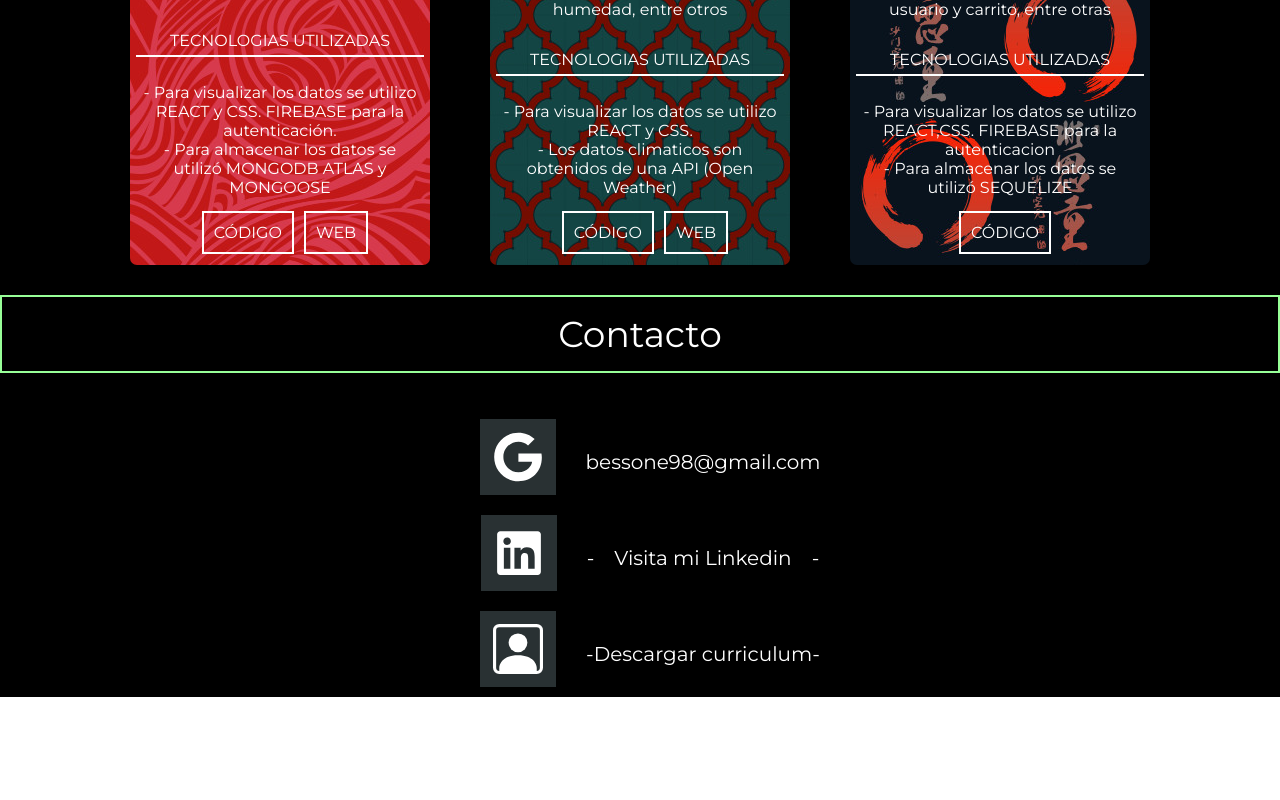
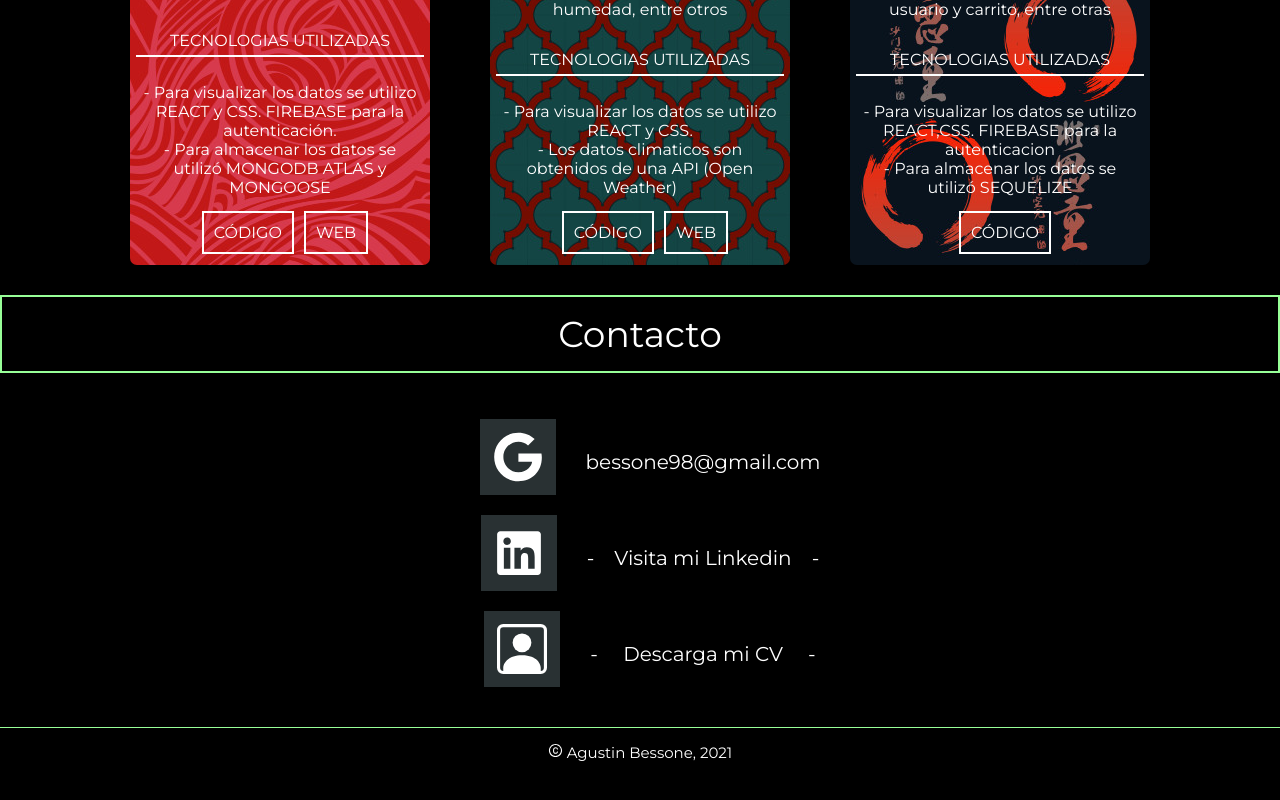
Before and after one commit to AgustinBessone32/portfolio, a React (Create React App) app: page /#/ in a window 1280 px wide. Shown: the part 1741-2541 px from the top of the page. Before the commit the page ends 2438 px from the top, so only its background shows below. Built offline with nearby package versions, Linux system fonts and the light colour scheme; a web font is replaced by a local one.

Commit message:
se agrega el footer

```diff
--- a/src/App.js
+++ b/src/App.js
@@ -2,6 +2,7 @@ import {Route , HashRouter as Router} from 'react-router-dom'
 import './App.css';
 import About from './components/About/about';
 import Contact from './components/Contact/contact';
+import Footer from './components/Footer/footer';
 import Home from './components/Home/home';
 import Nav from './components/Nav/nav';
 import Portfolio from './components/Portfolio/portfolio';
@@ -16,6 +17,7 @@ function App() {
             <About />
             <Portfolio />
             <Contact />
+            <Footer />
         </Route>
       </Router>
     </div>
--- a/src/components/Contact/contact.css
+++ b/src/components/Contact/contact.css
@@ -5,7 +5,7 @@
     background-position: center;
     background: #000000;
     color: white;
-
+    padding-bottom: 30px;
 }
 
 .content-contact{
--- a/src/components/Contact/contact.jsx
+++ b/src/components/Contact/contact.jsx
@@ -7,6 +7,7 @@ import CV from '../../img/CV.pdf';
 const Contact = ()=> {
     return(
         <div className='content-all-contact'>
+            <a name='contacto'></a>
             <p className='title-contact'>Contacto</p>
                 <div className='contacts'>
                     <div className='content-contact'>
@@ -26,7 +27,8 @@ const Contact = ()=> {
                             <a href={CV}
                                 download='CV Agustin Bessone.pdf'
                                 className='txt-contact'
-                                target='_blank'>-Descargar curriculum-</a>
+                                target='_blank'>- <FaRegSmileWink className='smile'/>
+                                Descarga mi CV<FaRegSmileWink className='smile'/> -</a>
                         </div>
                     </div>
 
--- /dev/null
+++ b/src/components/Footer/footer.css
@@ -0,0 +1,15 @@
+.content-all-footer{
+    border-top: 1px solid #98FF98;
+    height: 80px;
+    font-family: 'Montserrat', sans-serif;
+    background-size: cover;
+    background-repeat: no-repeat;
+    background-position: center;
+    background: #000000;
+    color: white
+
+}
+
+.content-copy{
+    font-size: 15px;
+}
--- /dev/null
+++ b/src/components/Footer/footer.jsx
@@ -0,0 +1,16 @@
+import React from 'react'
+import './footer.css'
+import { AiOutlineCopyrightCircle } from 'react-icons/ai'
+
+const Footer = () => {
+    return(
+        <div className='content-all-footer'>
+            <div className='content-copy'>
+                <p> <AiOutlineCopyrightCircle />  Agustin Bessone, 2021</p>
+            </div>
+
+        </div>
+    )
+}
+
+export default Footer
--- a/src/components/Nav/nav.jsx
+++ b/src/components/Nav/nav.jsx
@@ -36,7 +36,7 @@ const Nav = () => {
                                 onClick={()=> width < 700 && burgMain()}>SOBRE MI</a></li>
                         <li><a href='#portfolio' className='link'
                                 onClick={()=> width < 700 && burgMain()}>PORTFOLIO</a></li>
-                        <li><a href='#' className='link'
+                        <li><a href='#contacto' className='link'
                                 onClick={()=> width < 700 && burgMain()}>CONTACTO</a></li>
                     </ul>
                 </div>
```
